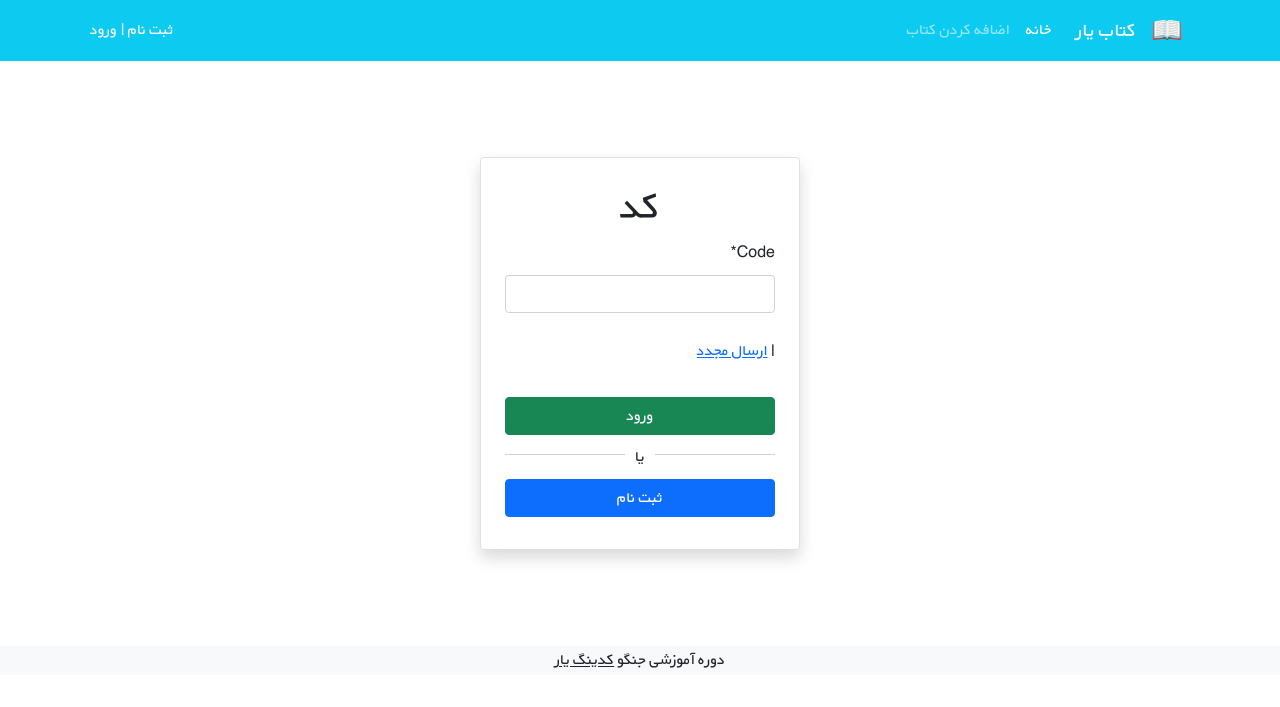
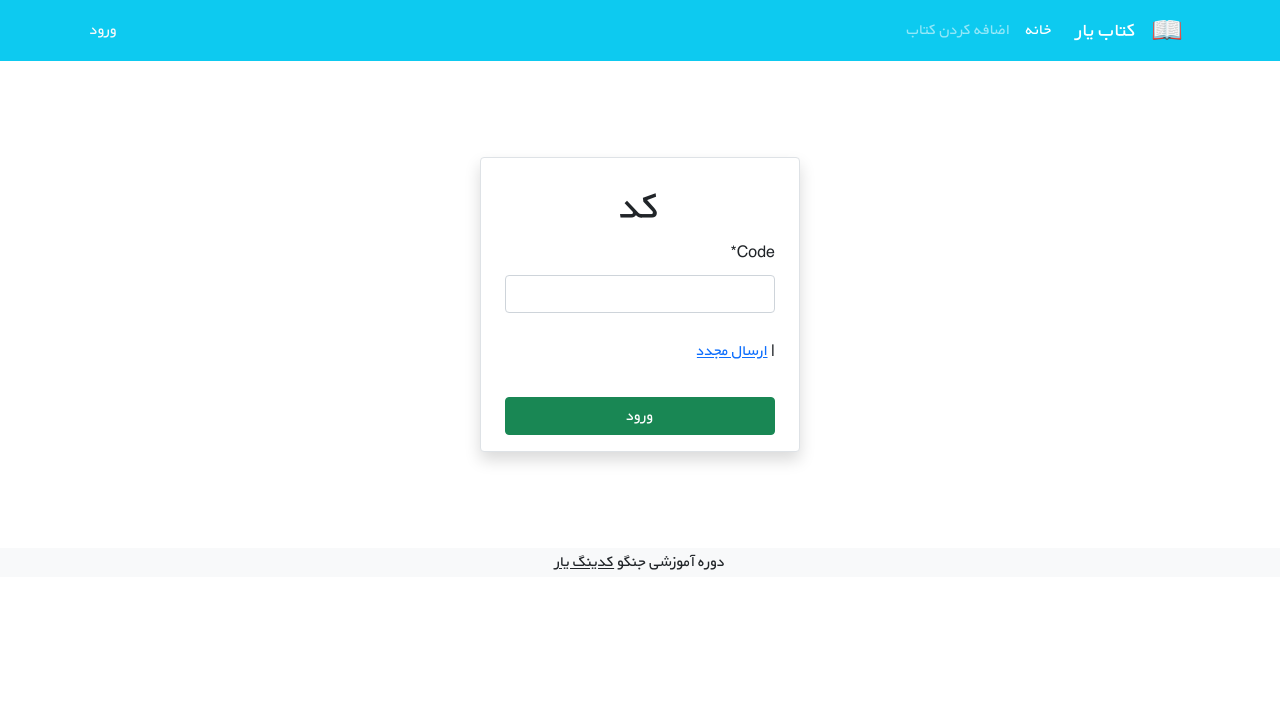
Before and after one commit to Ali-Sirjani/wall_api_drf, a Django app: template accounts/templates/accounts/code_varify.html in a window 1280 px wide. Shown: the top 707 px of the page. Run offline with Django 4.2, Linux system fonts and the light colour scheme; the template is opened without the code that fills it: values that come from a table or form of the project are taken from there, others are empty; some libraries are stand-ins or nearby versions.

Commit message:
refactor: Remove SignUpView template signup.html The file is no longer needed and has been deleted.
refactor: Remove sign-up related content from template files

```diff
--- a/accounts/templates/accounts/code_varify.html
+++ b/accounts/templates/accounts/code_varify.html
@@ -21,16 +21,11 @@
                 {{ form|crispy }}
                 <div class="d-flex justify-content-between align-items-center">
                     <div class="mt-2">
-                        <p class="text-decoration-none">{{ code_varify.get_remaining_time_pass }} | <a href="?send_again=True">ارسال مجدد</a></p>
+                        <p class="text-decoration-none">{{ code_varify.get_remaining_time_pass }} | <a
+                                href="?send_again=True">ارسال مجدد</a></p>
                     </div>
                 </div>
                 <button type="submit" class="btn btn-success mt-3 w-100">ورود</button>
-                <div class="line-with-middle-sep">
-                  <span>
-                    یا
-                  </span>
-                </div>
-                <a href="{% url 'accounts:signup' %}" class="btn btn-primary mt-2 mb-3 w-100">ثبت نام</a>
             </form>
         </div>
     </div>
--- a/templates/_base.html
+++ b/templates/_base.html
@@ -40,8 +40,7 @@
                                                                            href="{% url 'accounts:logout' %}">خروج</a>
             </div>
         {% else %}
-            <div class="mx-2 text-white"><a class="link-light text-decoration-none" href="{% url 'accounts:signup' %}">ثبت
-                نام</a> |
+            <div class="mx-2 text-white">
                 <a class="link-light text-decoration-none" href="{% url 'accounts:login' %}">ورود</a>
             </div>
         {% endif %}
--- a/templates/registration/login.html
+++ b/templates/registration/login.html
@@ -19,12 +19,6 @@
                 <h1 class="text-center">ورود</h1>
                 {{ form|crispy }}
                 <button type="submit" class="btn btn-success mt-3 w-100">تایید</button>
-                <div class="line-with-middle-sep">
-                  <span>
-                    یا
-                  </span>
-                </div>
-                <a href="{% url 'accounts:signup' %}" class="btn btn-primary mt-2 mb-3 w-100">ثبت نام</a>
             </form>
         </div>
     </div>
```
Also changed, not shown: templates/registration/signup.html (deleted, +0 -33 lines).
